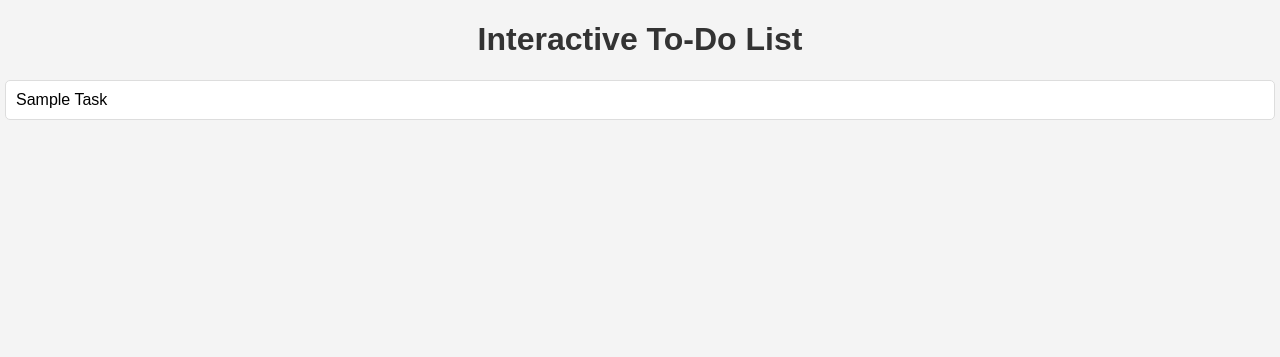
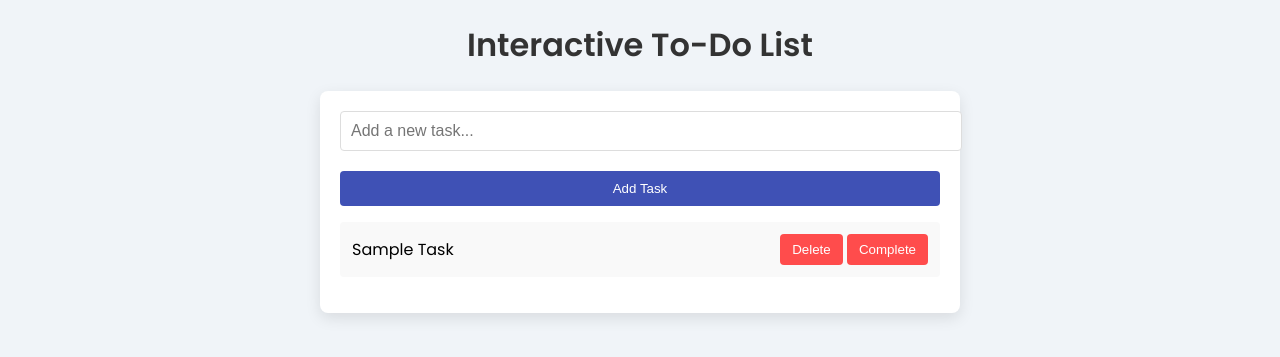
Before and after one commit to Ganesha001/demo-app, a Flask app: page / in a window 1280 px wide. Shown: the top 357 px of the page. Run offline with Flask 3, Linux system fonts and the light colour scheme.

Commit message:
Update index.html

```diff
--- a/templates/index.html
+++ b/templates/index.html
@@ -4,39 +4,143 @@
     <meta charset="UTF-8">
     <meta name="viewport" content="width=device-width, initial-scale=1.0">
     <title>Interactive To-Do List</title>
+    <link href="https://fonts.googleapis.com/css2?family=Poppins:wght@300;400;600&display=swap" rel="stylesheet">
     <style>
         body {
-            font-family: Arial, sans-serif;
+            font-family: 'Poppins', sans-serif;
             margin: 0;
             padding: 0;
-            background-color: #f4f4f4;
+            background-color: #f0f4f8;
         }
         h1 {
             text-align: center;
             color: #333;
         }
+        .container {
+            max-width: 600px;
+            margin: 0 auto;
+            padding: 20px;
+            background-color: white;
+            box-shadow: 0 5px 15px rgba(0, 0, 0, 0.1);
+            border-radius: 8px;
+        }
+        .task-input {
+            width: 100%;
+            padding: 10px;
+            margin-bottom: 20px;
+            font-size: 16px;
+            border: 1px solid #ddd;
+            border-radius: 4px;
+            outline: none;
+        }
+        .task-input:focus {
+            border-color: #3f51b5;
+        }
         .task-list {
             list-style: none;
             padding: 0;
-            margin: 0;
         }
         .task-item {
-            padding: 10px;
-            margin: 5px;
-            background-color: #fff;
-            border: 1px solid #ddd;
-            border-radius: 5px;
+            display: flex;
+            justify-content: space-between;
+            align-items: center;
+            padding: 12px;
+            margin-bottom: 10px;
+            background-color: #f9f9f9;
+            border-radius: 4px;
+            transition: background-color 0.3s ease;
+        }
+        .task-item.completed {
+            background-color: #d3f8d3;
+            text-decoration: line-through;
+        }
+        .btn-complete {
+            background-color: #4caf50;
+            color: white;
+            border: none;
+            padding: 8px 12px;
+            border-radius: 4px;
+            cursor: pointer;
+        }
+        .btn-complete:disabled {
+            background-color: #b0e5b0;
+        }
+        .task-item button {
+            background-color: #ff4c4c;
+            color: white;
+            border: none;
+            padding: 8px 12px;
+            border-radius: 4px;
+            cursor: pointer;
+        }
+        .task-item button:hover {
+            background-color: #f44336;
+        }
+        .add-task-btn {
+            background-color: #3f51b5;
+            color: white;
+            border: none;
+            padding: 10px 15px;
+            border-radius: 4px;
+            cursor: pointer;
+            width: 100%;
+        }
+        .add-task-btn:hover {
+            background-color: #303f9f;
         }
     </style>
 </head>
 <body>
     <h1>Interactive To-Do List</h1>
+    <div class="container">
+        <input type="text" id="taskInput" class="task-input" placeholder="Add a new task..." />
+        <button class="add-task-btn" onclick="addTask()">Add Task</button>
+
         <ul class="task-list">
             {% for task in tasks %}
-            <li class="task-item">
+                <li class="task-item {{ 'completed' if task['completed'] else '' }}" id="task-{{ task['id'] }}">
                     <span>{{ task['task'] }}</span>
+                    <div>
+                        <button onclick="deleteTask({{ task['id'] }})">Delete</button>
+                        <button class="btn-complete" onclick="markCompleted({{ task['id'] }})" {% if task['completed'] %} disabled {% endif %}>Complete</button>
+                    </div>
                 </li>
             {% endfor %}
         </ul>
+    </div>
+
+    <script>
+        function addTask() {
+            const taskInput = document.getElementById('taskInput');
+            const taskName = taskInput.value.trim();
+            if (!taskName) return alert('Task name is required');
+
+            fetch('/add_task', {
+                method: 'POST',
+                headers: { 'Content-Type': 'application/json' },
+                body: JSON.stringify({ task: taskName })
+            })
+            .then(response => response.json())
+            .then(data => {
+                taskInput.value = ''; // Clear input
+                location.reload(); // Reload page to show the new task
+            });
+        }
+
+        function deleteTask(taskId) {
+            const taskElement = document.getElementById('task-' + taskId);
+            taskElement.remove();
+        }
+
+        function markCompleted(taskId) {
+            fetch('/mark_completed/' + taskId, {
+                method: 'POST'
+            })
+            .then(response => response.json())
+            .then(data => {
+                location.reload(); // Reload page to reflect completion status
+            });
+        }
+    </script>
 </body>
 </html>
```
Lines whose indentation alone changed are shown as unchanged.
